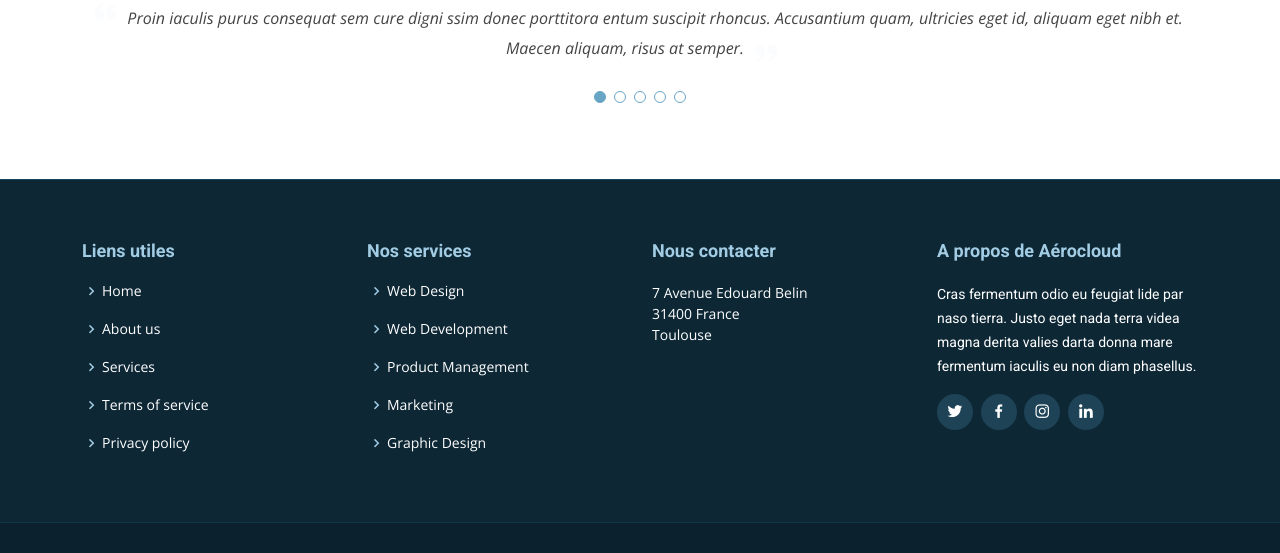
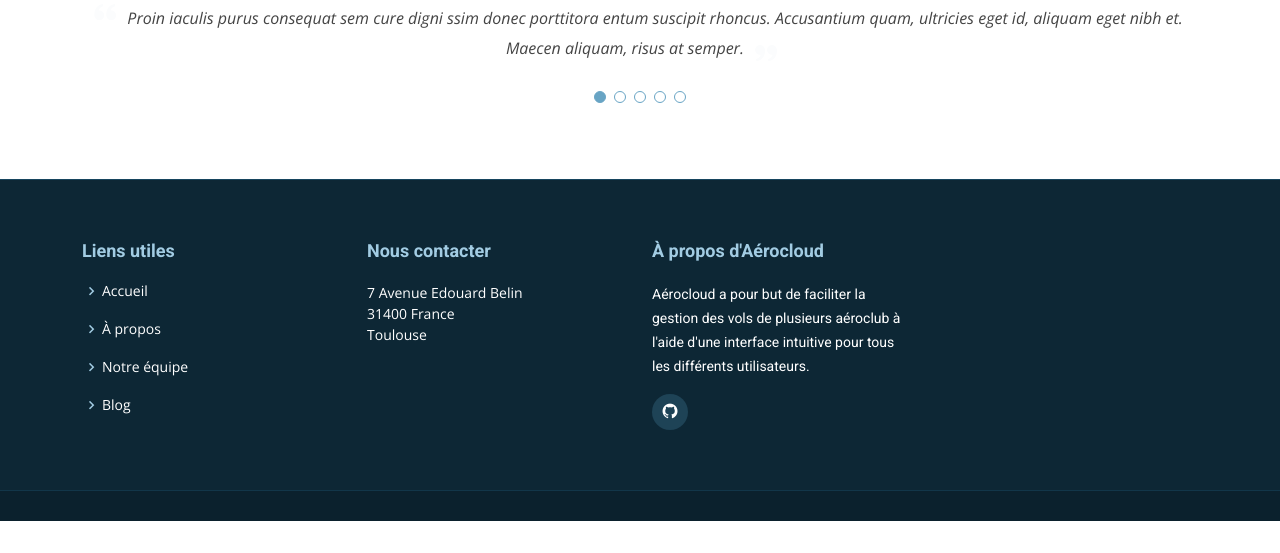
Before and after one commit to Nathanwolfy/be_web, a Flask app: page /about in a window 1280 px wide. Shown: the part 1773-2326 px from the top of the page. After the commit the page ends 2294 px from the top, so only its background shows below. Run offline with Flask 2, Linux system fonts and the light colour scheme; some libraries are stand-ins or nearby versions.

Commit message:
update estéthiques et header

```diff
--- a/gestion_vols/template/about.html
+++ b/gestion_vols/template/about.html
@@ -2,7 +2,7 @@
 <html lang="en">
 
 <head>
-    <title>About</title>
+    <title>À propos</title>
     {% include("layout/head.html") %}
 </head>
 
--- a/gestion_vols/template/blog.html
+++ b/gestion_vols/template/blog.html
@@ -2,6 +2,7 @@
 <html lang="en">
 
 <head>
+    <title>Blog</title>
     {% include("layout/head.html") %}
 </head>
 
--- a/gestion_vols/template/layout/footer.html
+++ b/gestion_vols/template/layout/footer.html
@@ -5,22 +5,10 @@
             <div class="col-lg-3 col-md-6 footer-links">
                 <h4>Liens utiles</h4>
                 <ul>
-                    <li><i class="bx bx-chevron-right"></i> <a href="index">Home</a></li>
-                    <li><i class="bx bx-chevron-right"></i> <a href="about">About us</a></li>
-                    <li><i class="bx bx-chevron-right"></i> <a href="portfolio">Services</a></li>
-                    <li><i class="bx bx-chevron-right"></i> <a href="#">Terms of service</a></li>
-                    <li><i class="bx bx-chevron-right"></i> <a href="#">Privacy policy</a></li>
-                </ul>
-            </div>
-
-            <div class="col-lg-3 col-md-6 footer-links">
-                <h4>Nos services</h4>
-                <ul>
-                    <li><i class="bx bx-chevron-right"></i> <a href="#">Web Design</a></li>
-                    <li><i class="bx bx-chevron-right"></i> <a href="#">Web Development</a></li>
-                    <li><i class="bx bx-chevron-right"></i> <a href="#">Product Management</a></li>
-                    <li><i class="bx bx-chevron-right"></i> <a href="#">Marketing</a></li>
-                    <li><i class="bx bx-chevron-right"></i> <a href="#">Graphic Design</a></li>
+                    <li><i class="bx bx-chevron-right"></i> <a href="index">Accueil</a></li>
+                    <li><i class="bx bx-chevron-right"></i> <a href="about">À propos</a></li>
+                    <li><i class="bx bx-chevron-right"></i> <a href="team">Notre équipe</a></li>
+                    <li><i class="bx bx-chevron-right"></i> <a href="blog">Blog</a></li>
                 </ul>
             </div>
 
@@ -33,13 +21,10 @@
             </div>
 
             <div class="col-lg-3 col-md-6 footer-info">
-                <h3>A propos de Aérocloud</h3>
-                <p>Cras fermentum odio eu feugiat lide par naso tierra. Justo eget nada terra videa magna derita valies darta donna mare fermentum iaculis eu non diam phasellus.</p>
+                <h3>À propos d'Aérocloud</h3>
+                <p>Aérocloud a pour but de faciliter la gestion des vols de plusieurs aéroclub à l'aide d'une interface intuitive pour tous les différents utilisateurs.</p>
                 <div class="social-links mt-3">
-                    <a href="#" class="twitter"><i class="bx bxl-twitter"></i></a>
-                    <a href="#" class="facebook"><i class="bx bxl-facebook"></i></a>
-                    <a href="#" class="instagram"><i class="bx bxl-instagram"></i></a>
-                    <a href="#" class="linkedin"><i class="bx bxl-linkedin"></i></a>
+                    <a href="https://github.com/Nathanwolfy/be_web" class="github"><i class="bx bxl-github"></i></a>
                 </div>
             </div>
 
--- a/gestion_vols/template/layout/header.html
+++ b/gestion_vols/template/layout/header.html
@@ -14,12 +14,12 @@
 
             <li><a href="blog">Blog</a></li>
 
-            {% if session.status == 1 or session.status == 2 or session.status == 3 %} {% if session.status == 3 %}
+            {% if session.statut == 1 or session.statut == 2 or session.statut == 3 %} {% if session.statut == 3 %}
             <li><a href="creationcomptes">Création de comptes</a></li>
             {% else %}
             <li><a href="calendrier">Calendrier</a></li>
             {% endif %}
-            <li><a href="deconnexion">Déconnexion</a></li>
+            <li><a href="logout">Déconnexion</a></li>
             {% else %}
             <li><a href="connexion">Connexion</a></li>
             {% endif %}
--- a/gestion_vols/template/team.html
+++ b/gestion_vols/template/team.html
@@ -2,6 +2,7 @@
 <html lang="en">
 
 <head>
+    <title>Notre équipe</title>
     {% include("layout/head.html") %}
 </head>
 
@@ -9,7 +10,7 @@
 
     <!-- ======= Header ======= -->
     <header id="header" class="fixed-top d-flex align-items-center ">
-        {% include("layout/header_notsignedin.html") %}
+        {% include("layout/header.html") %}
     </header>
     <!-- End Header -->
 
```
Also changed, not shown: gestion_vols/static/img/apple-touch-icon.png (deleted), gestion_vols/static/img/favicon.png (deleted), gestion_vols/static/img/features-1.svg (deleted), gestion_vols/static/img/features-2.svg (deleted), gestion_vols/static/img/features-3.svg (deleted), gestion_vols/static/img/features-4.svg (deleted), gestion_vols/static/img/hero-bg.jpg (deleted), gestion_vols/static/img/icone_avion.png (deleted), gestion_vols/static/img/stock-vector-airplane-clouds-golden-line-premium.jfif (deleted), gestion_vols/static/img/stock-vector-airplane-clouds-golden-line-premium2.jpg (deleted), gestion_vols/static/img/stock-vector-airplane-clouds-golden-line-premium3.jpg (deleted), gestion_vols/static/img/vue-de-dessus-de-lavion-au-dessus-des-nuages2.jpg (deleted).
